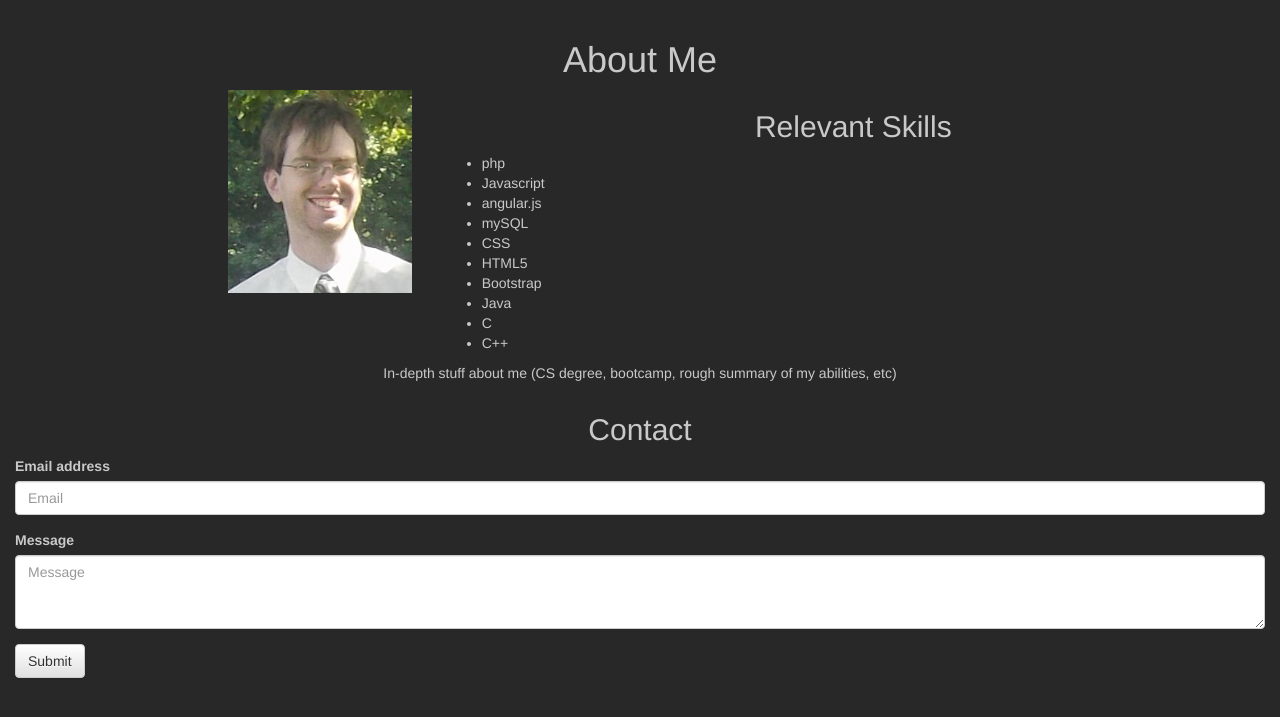
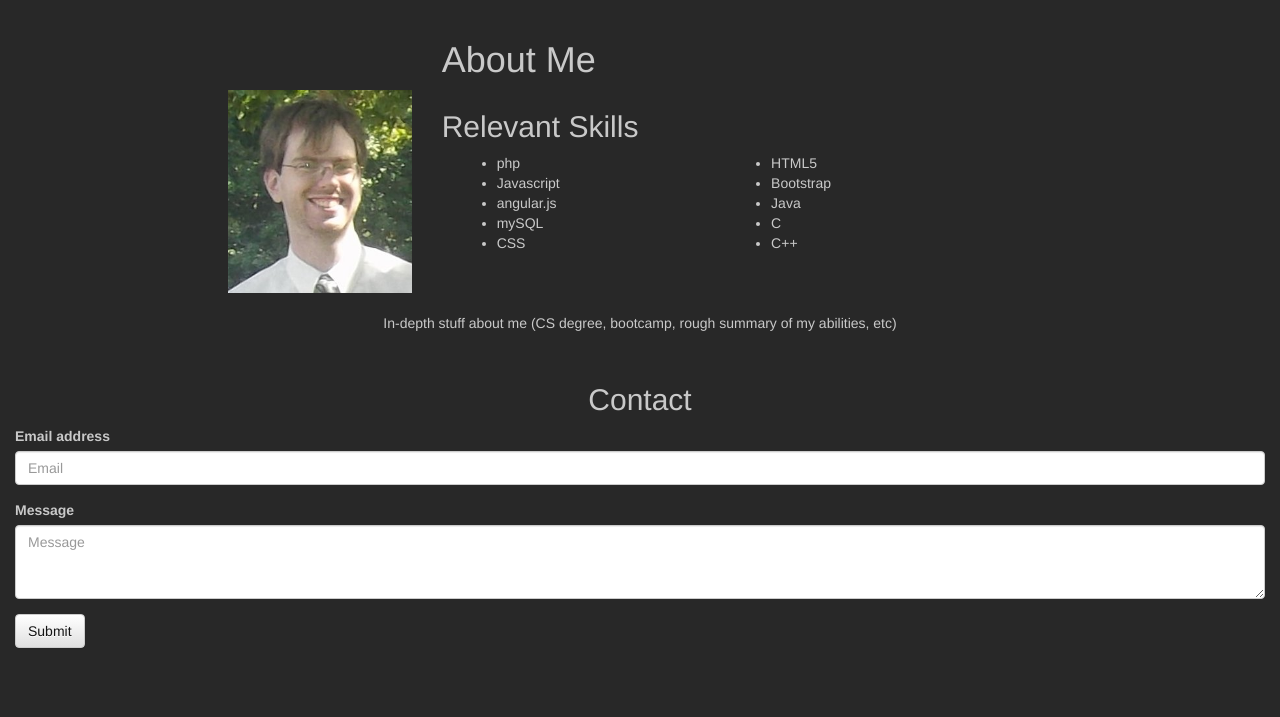
Before and after one commit to brbrown59/tallninjacoding, a PHP site: page /about-me.php in a window 1280 px wide. Shown: the part 52-769 px from the top of the page. Run offline with PHP 8.4, Linux system fonts and the light colour scheme; some libraries are stand-ins or nearby versions.

Commit message:
bunch of small little changes

```diff
--- a/public_html/about-me.php
+++ b/public_html/about-me.php
@@ -53,22 +53,27 @@
 		</header>
 		<div class="container-fluid">
 			<div class="row">
-				<div class="col-md-12">
-					<h1 class="text-center">About Me</h1>
+				<div class="col-md-8 col-md-offset-4">
+					<h1>About Me</h1>
 				</div>
 			</div>
 			<div class="row">
 				<div class="col-md-2 col-md-offset-2">
-					<img src="img/headshot.jpg" class="img-responsive center-block" alt="filler picture"/>
+					<img src="img/headshot.jpg" class="img-responsive center-block" alt="my picture"/>
 				</div>
 				<div class="col-md-8">
-					<h2 class="text-center">Relevant Skills</h2>
+					<h2>Relevant Skills</h2>
+					<div class="col-md-4">
 						<ul>
 							<li>php</li>
 							<li>Javascript</li>
 							<li>angular.js</li>
 							<li>mySQL</li>
 							<li>CSS</li>
+						</ul>
+					</div>
+					<div class="col-md-4">
+						<ul>
 							<li>HTML5</li>
 							<li>Bootstrap</li>
 							<li>Java</li>
@@ -77,8 +82,9 @@
 						</ul>
 					</div>
 				</div>
+			</div>
 			<div class="row">
-				<div class="col-md-12 text-center">
+				<div class="col-md-12 text-center description">
 					<p>In-depth stuff about me (CS degree, bootcamp, rough summary of my abilities, etc)</p>
 				</div>
 			</div>
--- a/public_html/css/styles.css
+++ b/public_html/css/styles.css
@@ -16,8 +16,8 @@
 }
 
 .menu-item:hover {
-	color: #141414;
-	background-color: #C9C9C9;
+	color: #141414 !important;
+	background-color: #C9C9C9 !important;
 }
 
 .glyphicon-menu-hamburger {
@@ -25,6 +25,15 @@
 	font-size: x-large;
 }
 
+.description {
+	padding: 20px;
+}
+
+.btn-default {
+	color: #141414 !important;
+	background-color: #C9C9C9;
+}
+
 body {
 	color: #C9C9C9;
 	background-color: #282828;
--- a/public_html/index.php
+++ b/public_html/index.php
@@ -67,7 +67,8 @@
 			</div>
 			<div class="row">
 				<div class="col-md-12 text-center">
-					<h3>Full stack web development; responsive, mobile-first designs etc.</h3>
+					<h3>Full stack web development</h3>
+					<h4>Mobile friendly website design with secure, robust backend development</h4>
 				</div>
 			</div>
 			<div class="row">
```
Lines whose indentation alone changed are shown as unchanged.
